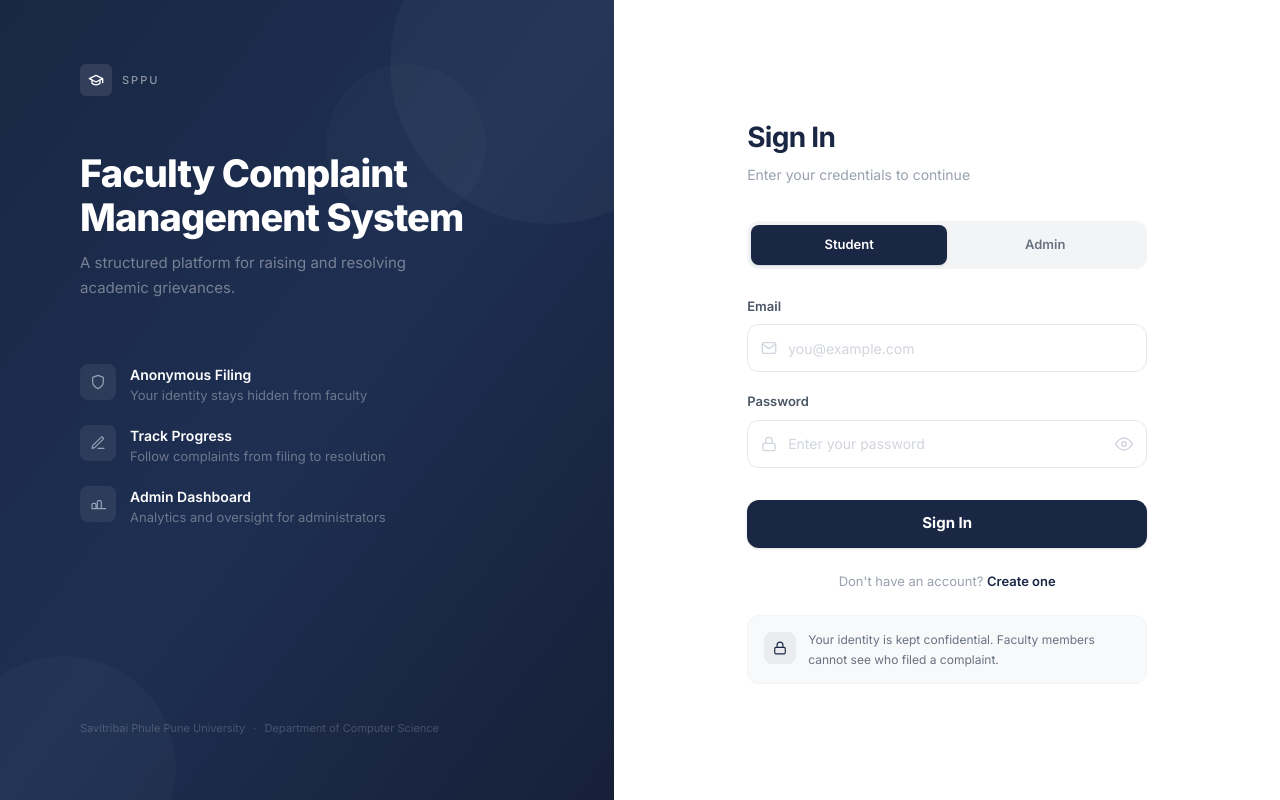
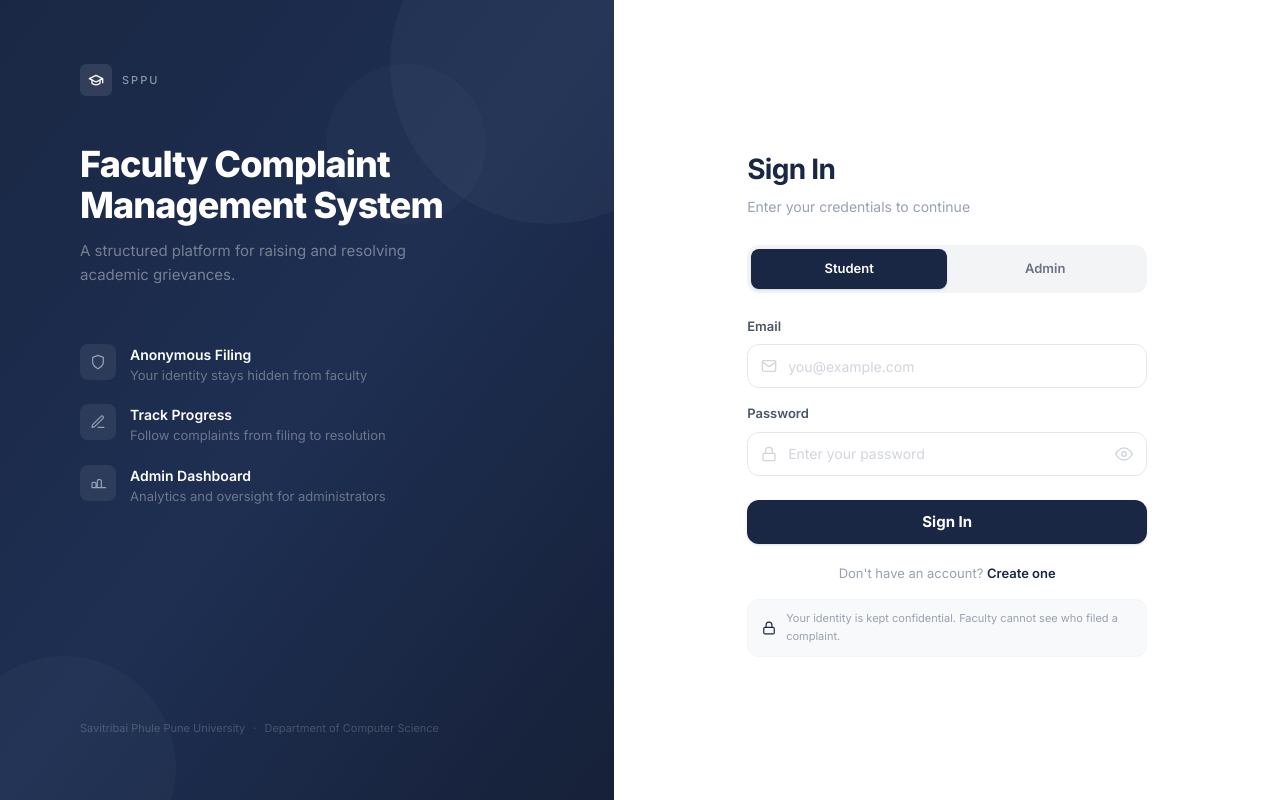
Before and after one commit to OmcarSN/faculty-complaint-app, a React (Vite) app: page / in a window 1280 px wide. Built offline with nearby package versions, Linux system fonts and the light colour scheme; no server answers.

Commit message:
fix: login page fits viewport exactly, no scroll, no layout shift on role toggle

```diff
--- a/src/pages/Login.jsx
+++ b/src/pages/Login.jsx
@@ -44,32 +44,32 @@ export default function Login() {
   };
 
   return (
-    <div className="min-h-screen flex flex-col lg:flex-row">
+    <div className="h-screen flex flex-col lg:flex-row overflow-hidden">
 
       {/* Left branding panel */}
-      <div className="w-full lg:w-[48%] bg-gradient-to-br from-[#1A2744] via-[#1e2f52] to-[#162038] flex flex-col justify-center items-start px-8 py-12 sm:px-14 lg:px-16 xl:px-20 lg:py-16 relative overflow-hidden">
+      <div className="hidden lg:flex w-[48%] bg-gradient-to-br from-[#1A2744] via-[#1e2f52] to-[#162038] flex-col justify-center items-start px-16 xl:px-20 py-16 relative overflow-hidden">
         {/* Decorative shapes */}
         <div className="absolute -right-24 -top-24 w-80 h-80 rounded-full bg-white/[0.03] pointer-events-none"></div>
         <div className="absolute right-32 top-16 w-40 h-40 rounded-full bg-white/[0.02] pointer-events-none"></div>
         <div className="absolute -left-12 -bottom-20 w-56 h-56 rounded-full bg-white/[0.025] pointer-events-none"></div>
 
         {/* University badge */}
-        <div className="flex items-center gap-2.5 mb-10 lg:mb-14">
+        <div className="flex items-center gap-2.5 mb-12">
           <div className="w-8 h-8 rounded-md bg-white/10 flex items-center justify-center">
             <svg width="16" height="16" viewBox="0 0 24 24" fill="none" stroke="white" strokeWidth="2" strokeLinecap="round" strokeLinejoin="round"><path d="M22 10v6M2 10l10-5 10 5-10 5z"/><path d="M6 12v5c3 3 9 3 12 0v-5"/></svg>
           </div>
           <span className="text-[11px] text-white/50 tracking-[2px] uppercase font-medium">SPPU</span>
         </div>
 
-        <h1 className="text-3xl sm:text-4xl lg:text-[38px] font-extrabold text-white mb-3 leading-[1.15] tracking-tight">
+        <h1 className="text-[36px] font-extrabold text-white mb-3 leading-[1.15] tracking-tight">
           Faculty Complaint<br />Management System
         </h1>
-        <p className="text-[15px] text-white/40 mb-10 lg:mb-16 max-w-sm leading-relaxed">
+        <p className="text-[15px] text-white/40 mb-14 max-w-sm leading-relaxed">
           A structured platform for raising and resolving academic grievances.
         </p>
 
         {/* Feature items */}
-        <div className="hidden sm:flex flex-col gap-5">
+        <div className="flex flex-col gap-5">
           {[
             { icon: 'M12 22s8-4 8-10V5l-8-3-8 3v7c0 6 8 10 8 10z', title: 'Anonymous Filing', desc: 'Your identity stays hidden from faculty' },
             { icon: 'M12 20h9M16.5 3.5a2.121 2.121 0 013 3L7 19l-4 1 1-4L16.5 3.5z', title: 'Track Progress', desc: 'Follow complaints from filing to resolution' },
@@ -87,22 +87,33 @@ export default function Login() {
           ))}
         </div>
 
-        <div className="hidden lg:flex items-center gap-2 mt-auto pt-20 text-[11px] text-white/20">
+        <div className="flex items-center gap-2 mt-auto pt-16 text-[11px] text-white/20">
           <span>Savitribai Phule Pune University</span>
           <span>·</span>
           <span>Department of Computer Science</span>
         </div>
       </div>
 
+      {/* Mobile branding bar (shown only on small screens) */}
+      <div className="lg:hidden bg-[#1A2744] px-6 py-5 flex items-center gap-3">
+        <div className="w-8 h-8 rounded-md bg-white/10 flex items-center justify-center">
+          <svg width="14" height="14" viewBox="0 0 24 24" fill="none" stroke="white" strokeWidth="2.5" strokeLinecap="round" strokeLinejoin="round"><path d="M22 10v6M2 10l10-5 10 5-10 5z"/><path d="M6 12v5c3 3 9 3 12 0v-5"/></svg>
+        </div>
+        <div>
+          <div className="text-white font-bold text-[15px]">Faculty Complaint Portal</div>
+          <div className="text-white/40 text-[11px]">SPPU</div>
+        </div>
+      </div>
+
       {/* Right login form panel */}
-      <div className="w-full lg:w-[52%] bg-white flex flex-col justify-center items-center px-8 py-12 sm:px-14 lg:px-16 xl:px-20">
+      <div className="flex-1 bg-white flex flex-col justify-center items-center px-6 sm:px-14 lg:px-16 xl:px-20">
         <div className="w-full max-w-[400px]">
 
           <h2 className="text-[28px] font-bold text-[#1A2744] mb-1.5 tracking-tight">Sign In</h2>
-          <p className="text-[14px] text-gray-400 mb-9">Enter your credentials to continue</p>
+          <p className="text-[14px] text-gray-400 mb-7">Enter your credentials to continue</p>
 
           {/* Role Toggle */}
-          <div className="flex mb-7 bg-gray-100 rounded-xl p-1">
+          <div className="flex mb-6 bg-gray-100 rounded-xl p-1">
             {['student', 'admin'].map((r) => (
               <button key={r} onClick={() => setRole(r)} className={`flex-1 py-2.5 text-[13px] font-semibold rounded-lg transition-all duration-200 capitalize ${
                 role === r
@@ -114,7 +125,7 @@ export default function Login() {
 
           <form onSubmit={handleLogin}>
             {/* Email */}
-            <div className="mb-5">
+            <div className="mb-4">
               <label className="block text-[13px] font-semibold text-gray-600 mb-2">Email</label>
               <div className="relative">
                 <div className="absolute left-3.5 top-1/2 -translate-y-1/2 text-gray-300">
@@ -122,12 +133,12 @@ export default function Login() {
                 </div>
                 <input type="email" value={email} onChange={e => setEmail(e.target.value)}
                   placeholder="you@example.com"
-                  className="w-full h-12 border border-gray-200 rounded-xl pl-10 pr-4 text-sm text-gray-800 bg-white outline-none focus:border-[#1A2744] focus:ring-2 focus:ring-[#1A2744]/10 transition-all placeholder:text-gray-300" />
+                  className="w-full h-11 border border-gray-200 rounded-xl pl-10 pr-4 text-sm text-gray-800 bg-white outline-none focus:border-[#1A2744] focus:ring-2 focus:ring-[#1A2744]/10 transition-all placeholder:text-gray-300" />
               </div>
             </div>
 
             {/* Password */}
-            <div className="mb-8 relative">
+            <div className="mb-6">
               <label className="block text-[13px] font-semibold text-gray-600 mb-2">Password</label>
               <div className="relative">
                 <div className="absolute left-3.5 top-1/2 -translate-y-1/2 text-gray-300">
@@ -135,7 +146,7 @@ export default function Login() {
                 </div>
                 <input type={showPassword ? 'text' : 'password'} value={password} onChange={e => setPassword(e.target.value)}
                   placeholder="Enter your password"
-                  className="w-full h-12 border border-gray-200 rounded-xl pl-10 pr-12 text-sm text-gray-800 bg-white outline-none focus:border-[#1A2744] focus:ring-2 focus:ring-[#1A2744]/10 transition-all placeholder:text-gray-300" />
+                  className="w-full h-11 border border-gray-200 rounded-xl pl-10 pr-12 text-sm text-gray-800 bg-white outline-none focus:border-[#1A2744] focus:ring-2 focus:ring-[#1A2744]/10 transition-all placeholder:text-gray-300" />
                 <button type="button" onClick={() => setShowPassword(!showPassword)}
                   className="absolute right-3.5 top-1/2 -translate-y-1/2 bg-transparent border-none cursor-pointer text-gray-300 hover:text-gray-500 transition-colors"
                   tabIndex={-1}>
@@ -150,7 +161,7 @@ export default function Login() {
 
             {/* Submit */}
             <button type="submit" disabled={loading}
-              className={`w-full h-12 rounded-xl text-[15px] font-bold text-white border-none transition-all duration-200 ${
+              className={`w-full h-11 rounded-xl text-[15px] font-bold text-white border-none transition-all duration-200 ${
                 loading
                   ? 'bg-gray-300 cursor-not-allowed'
                   : 'bg-[#1A2744] hover:bg-[#0f1b30] active:scale-[0.98] cursor-pointer shadow-sm hover:shadow-md'
@@ -164,25 +175,27 @@ export default function Login() {
             </button>
           </form>
 
-          {/* Register link */}
-          {role === 'student' && (
-            <div className="text-center mt-6 text-[13px] text-gray-400">
-              Don't have an account?{' '}
-              <Link to="/register" className="text-[#1A2744] font-semibold no-underline hover:underline">Create one</Link>
-            </div>
-          )}
-
-          {/* Privacy notice */}
-          {role === 'student' && (
-            <div className="mt-6 bg-[#f8f9fb] border border-gray-100 rounded-xl px-4 py-3.5 flex gap-3 items-start">
-              <div className="w-8 h-8 rounded-lg bg-[#1A2744]/[0.06] flex items-center justify-center shrink-0 mt-0.5">
-                <svg xmlns="http://www.w3.org/2000/svg" width="14" height="14" viewBox="0 0 24 24" fill="none" stroke="#1A2744" strokeWidth="2" strokeLinecap="round" strokeLinejoin="round"><rect x="3" y="11" width="18" height="11" rx="2" ry="2"></rect><path d="M7 11V7a5 5 0 0 1 10 0v4"></path></svg>
+          {/* Bottom area — always takes same space to prevent layout shift */}
+          <div className="mt-5 h-[88px]">
+            {role === 'student' ? (
+              <>
+                <div className="text-center text-[13px] text-gray-400 mb-4">
+                  Don't have an account?{' '}
+                  <Link to="/register" className="text-[#1A2744] font-semibold no-underline hover:underline">Create one</Link>
+                </div>
+                <div className="bg-[#f8f9fb] border border-gray-100 rounded-xl px-3.5 py-2.5 flex gap-2.5 items-center">
+                  <svg xmlns="http://www.w3.org/2000/svg" width="14" height="14" viewBox="0 0 24 24" fill="none" stroke="#1A2744" strokeWidth="2" strokeLinecap="round" strokeLinejoin="round" className="shrink-0"><rect x="3" y="11" width="18" height="11" rx="2" ry="2"></rect><path d="M7 11V7a5 5 0 0 1 10 0v4"></path></svg>
+                  <span className="text-[11px] text-gray-400 leading-relaxed">
+                    Your identity is kept confidential. Faculty cannot see who filed a complaint.
+                  </span>
+                </div>
+              </>
+            ) : (
+              <div className="text-center text-[13px] text-gray-300 mt-2">
+                Admin accounts are managed by the system administrator.
               </div>
-              <span className="text-[12px] text-gray-500 leading-relaxed">
-                Your identity is kept confidential. Faculty members cannot see who filed a complaint.
-              </span>
-            </div>
-          )}
+            )}
+          </div>
 
         </div>
       </div>
```
